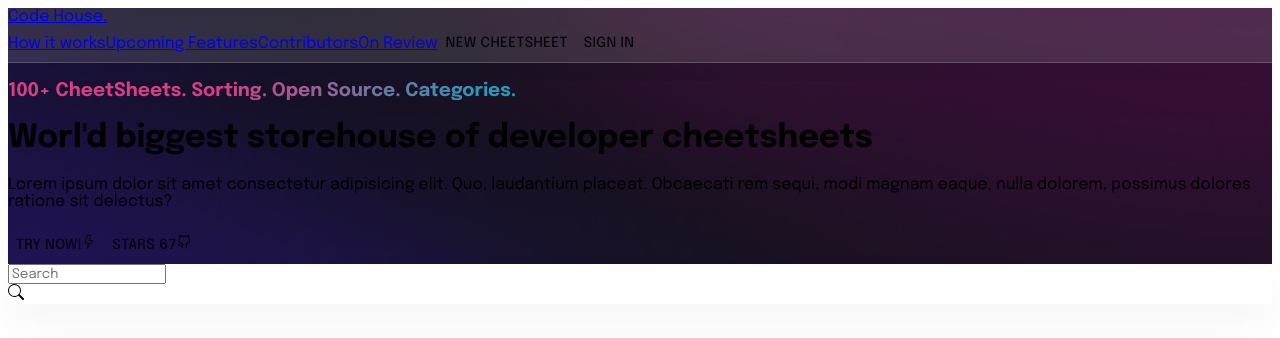
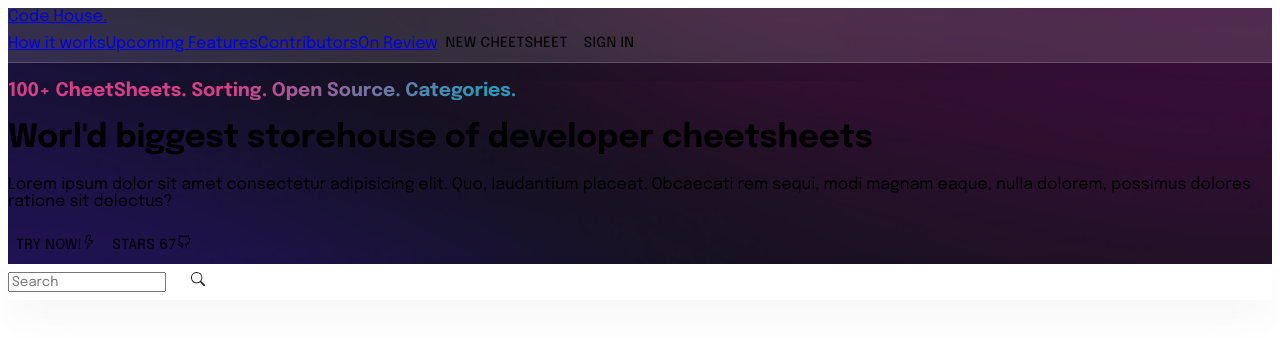
Before and after one commit to HappyBrother2022/codehouse, a Next.js app: page / in a window 1280 px wide. Shown: the top 338 px of the page. Built offline with nearby package versions, Linux system fonts and the light colour scheme.

Commit message:
created btn component

```diff
--- a/components/AppHeader.js
+++ b/components/AppHeader.js
@@ -1,5 +1,6 @@
 import React from "react";
 import { BsSearch } from "react-icons/bs";
+import { Btn } from ".";
 
 const AppHeader = () => {
   return (
@@ -10,9 +11,11 @@ const AppHeader = () => {
           placeholder="Search"
           className="rounded-t-xl rounded-b-xl pl-2"
         />
-        <div className="bg-[#3d5eff] p-3 rounded-full">
-          <BsSearch className="text-white" />
-        </div>
+        <Btn>
+          <div className="bg-[#3d5eff] p-3 rounded-full">
+            <BsSearch className="text-white" />
+          </div>
+        </Btn>
       </div>
     </div>
   );
--- /dev/null
+++ b/components/Btn.js
@@ -0,0 +1,9 @@
+import { Button } from "@material-ui/core";
+
+const Btn = ({ children }) => {
+  return (
+    <Button className="!p-0 !h-auto !m-auto shine !block ">{children}</Button>
+  );
+};
+
+export default Btn;
--- a/components/index.js
+++ b/components/index.js
@@ -2,3 +2,4 @@ export { default as Hero } from "./Hero";
 export { default as Header } from "./Header";
 export { default as App } from "./App";
 export { default as AppHeader } from "./AppHeader";
+export { default as Btn } from "./Btn";
```
